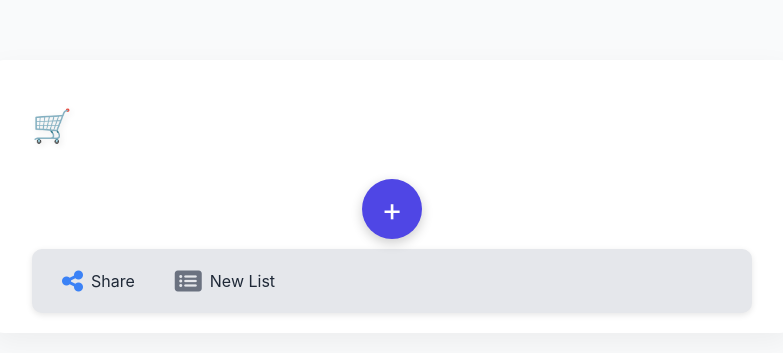
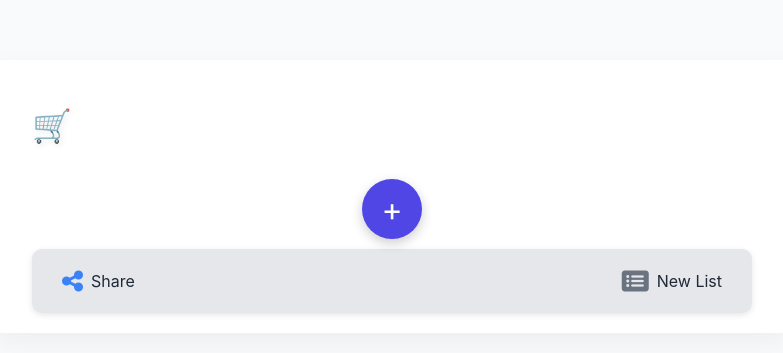
Before and after one commit to SMFloris/listlingo, a Flask app: page /checklist/1 in a window 1280 px wide. Shown: the top 353 px of the page, without its empty margins (248-1031 px from the left). Run offline with Flask 2, Linux system fonts and the light colour scheme; data that the repository does not hold is empty.

Commit message:
style: align New List button to right with margin-left: auto

```diff
--- a/templates/checklist.html
+++ b/templates/checklist.html
@@ -286,7 +286,7 @@
         <button
           onclick="newList()"
           class="btn-primary"
-          style="background: none; border: none; padding: 10px; cursor: pointer; display: flex; align-items: center; gap: 8px; color: var(--text-color);"
+          style="background: none; border: none; padding: 10px; cursor: pointer; display: flex; align-items: center; gap: 8px; color: var(--text-color); margin-left: auto;"
           title="New List"
         >
           <i class="fas fa-list-alt" style="font-size: 24px; color: #6b7280;"></i>
```
